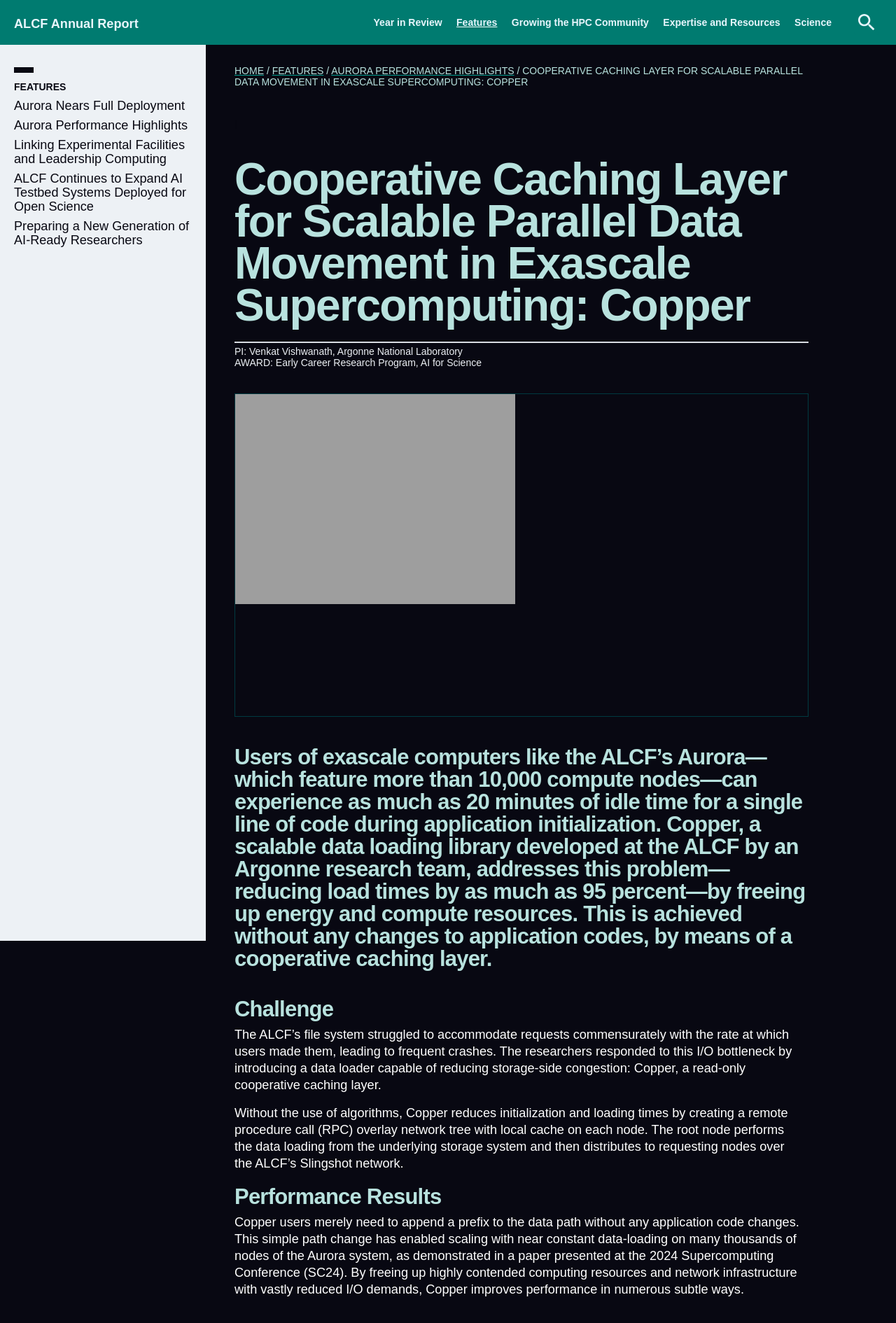
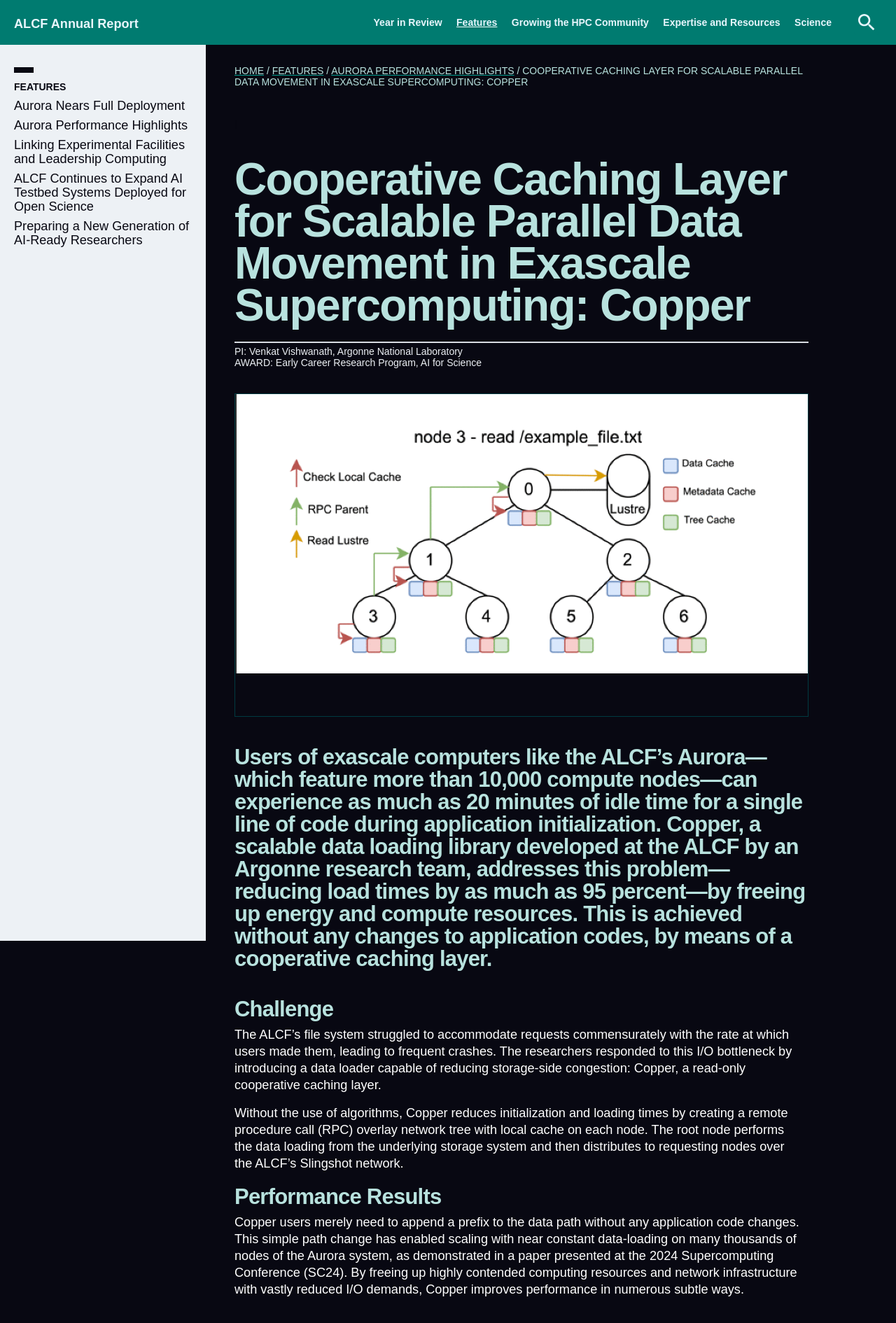
Before and after one commit to argonne-lcf/AR2024, a Jekyll site: the page built from _performancehighlights/copper.md, in a window 1280 px wide. Shown: the top 1890 px of the page at 70% size. Built offline with Jekyll 4.4.1, drawn with Linux system fonts in a browser that asks for light colours; some web fonts are replaced.

Commit message:
Update copper.md
image

```diff
--- a/_performancehighlights/copper.md
+++ b/_performancehighlights/copper.md
@@ -9,7 +9,7 @@
 award: 'Early Career Research Program, AI for Science'
 systems: '-'
 
-image: 'Adams-cosmictagger.png'
+image: 'copper1.png'
 
 publications:
   - authors: 'Lewis, N., K. Velusamy, K. Harms, and H. Zheng'
```
